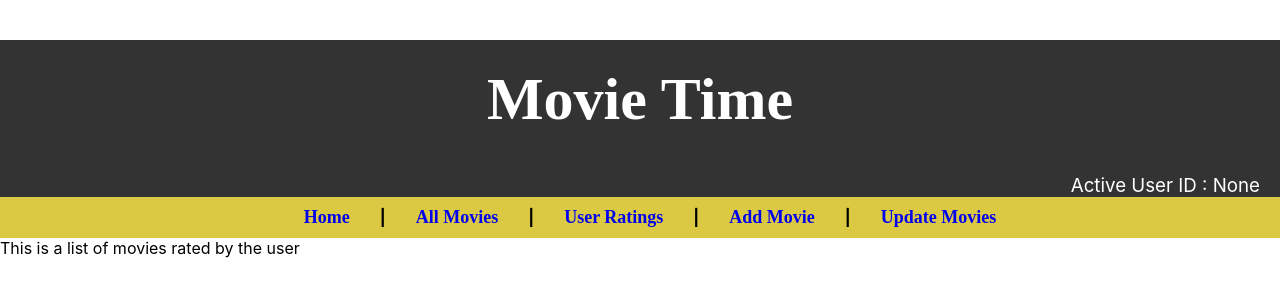
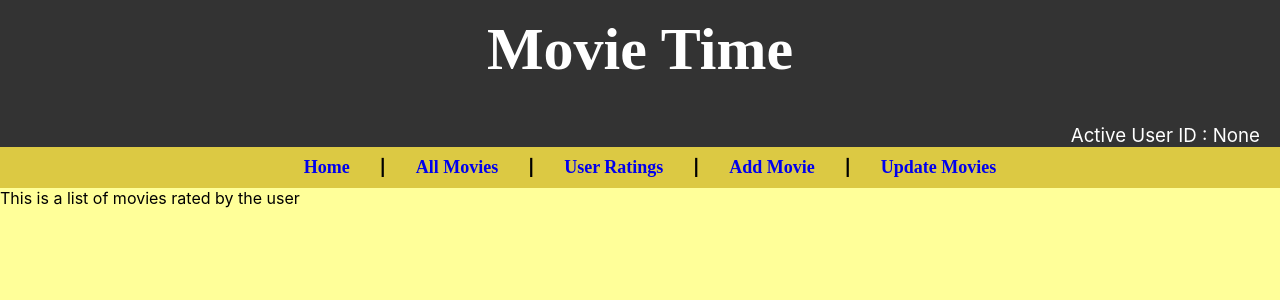
Before and after one commit to birajghosh6/ui-for-movie-catalog, a React (Create React App) app: page /showratedmovies in a window 1280 px wide. Shown: the top 300 px of the page. Built offline with nearby package versions, Linux system fonts and the light colour scheme; no server answers.

Commit message:
Stored rated movies (Not added to UI)

```diff
--- a/src/App.js
+++ b/src/App.js
@@ -12,6 +12,8 @@ class App extends Component {
   state = {
     movies: [],
     userId: 0,
+    ratedMovies: [],
+    ratings: [],
     solidYellow: '#DCC943',
     titleBlack: '#333',
     pastelYellowBackground: '#FFFF99',
@@ -68,10 +70,31 @@ class App extends Component {
 
   setUserId = (receivedId) => {
     this.setState({
-      userId: receivedId
+      userId: receivedId,
+      ratedMovies: [],
+      ratings: []
+
     });
     //console.log("From App.js");
     //console.log(receivedId);
+  }
+
+  setRatedMovies = (ratedMovie) => {
+    this.setState({
+      ratedMovies: [...this.state.ratedMovies,ratedMovie]
+    });
+    //console.log("Rated Movies:");
+    //console.log(this.state.ratedMovies);
+    //console.log(rated);
+  }
+
+  setRatings = (newRatings) => {
+    this.setState({
+      ratings: newRatings
+    });
+    //console.log("ratings:");
+    //console.log(this.state.ratings);
+    //console.log(newRatings);
   }
 
   render() {
@@ -88,7 +111,8 @@ class App extends Component {
               fontFamily: "Brush Script MT",
               fontSize: "60px",
               paddingTop: '25px',
-              paddingBottom: '-45px'
+              paddingBottom: '-5px',
+              marginTop: '-10px'
             }}
           >
             Movie Time
@@ -134,7 +158,11 @@ class App extends Component {
           )} />
           <Route exact path="/home" render = { props => (
             <React.Fragment>
-                <Home setUserId= {this.setUserId} />
+                <Home
+                  setUserId= {this.setUserId}
+                  setRatings ={this.setRatings}
+                  setRatedMovies = {this.setRatedMovies}
+                />
             </React.Fragment>
           )} />
           <Route exact path="/showmovies" render= { props => (
@@ -144,7 +172,10 @@ class App extends Component {
           )} />
           <Route exact path="/showratedmovies" render = { props => (
             <React.Fragment>
-                <RatedMovies />
+                <RatedMovies
+                  ratedMovies ={this.state.ratedMovies}
+                  ratings = {this.state.ratings}
+                />
             </React.Fragment>
           )} />
           <Route exact path="/addmovie" render = { props => (
--- a/src/components/Home.js
+++ b/src/components/Home.js
@@ -1,4 +1,5 @@
 import React, { Component } from 'react'
+import axios from 'axios';
 
 export default class Home extends Component {
 
@@ -8,11 +9,42 @@ export default class Home extends Component {
 
     handleSubmit = (e) => {
         e.preventDefault();
-        //console.log(this.state.userId);
+        console.log("User ID:"+this.state.userId);
         this.props.setUserId(this.state.userId);
+        axios
+        .get(`http://localhost:9091/catalog/showratedmovie/${this.state.userId}`,{
+            responseType: 'json'
+        })
+        .then(
+            res => {
+
+                this.props.setRatings(res.data);
+                //working on fetching rated movies based on ratings array
+                for (let i = 0; i < res.data.length; i++) {
+                    axios.get(`http://localhost:9090/movieservice/movie/${parseInt(res.data[i].movieId)}`, {
+                        responseType: 'json'
+                    })
+                    .then(
+                        ratedMovie => {
+                            this.props.setRatedMovies(ratedMovie.data);
+                        }
+                    )
+                    .catch(
+                        function(error) {
+                            console.log(error);
+                        }
+                    );
+                }
+
+            },//could have used a catch method chaining with error function
+            error => {
+                console.log(error);
+            }
+        );
+
         this.setState({
             userId: 0
-        })
+        });
     }
 
     onClickSubmitButton = (e) => {
--- a/src/components/RatedMovies.js
+++ b/src/components/RatedMovies.js
@@ -1,9 +1,24 @@
 import React, { Component } from 'react'
+//import axios from 'axios';
 
 export default class RatedMovies extends Component {
+
+/*
+    componentDidMount() {
+        //console.log("ratedMovies:");
+        //console.log(ratedMovies);
+    }
+*/
     render() {
         return (
-            <div>
+            <div
+                style = {{
+                    backgroundColor: '#FFFF99',
+                    position: 'fixed',
+                    height: '100%',
+                    width: '100%'
+                }}
+            >
                 This is a list of movies rated by the user
             </div>
         );
```
